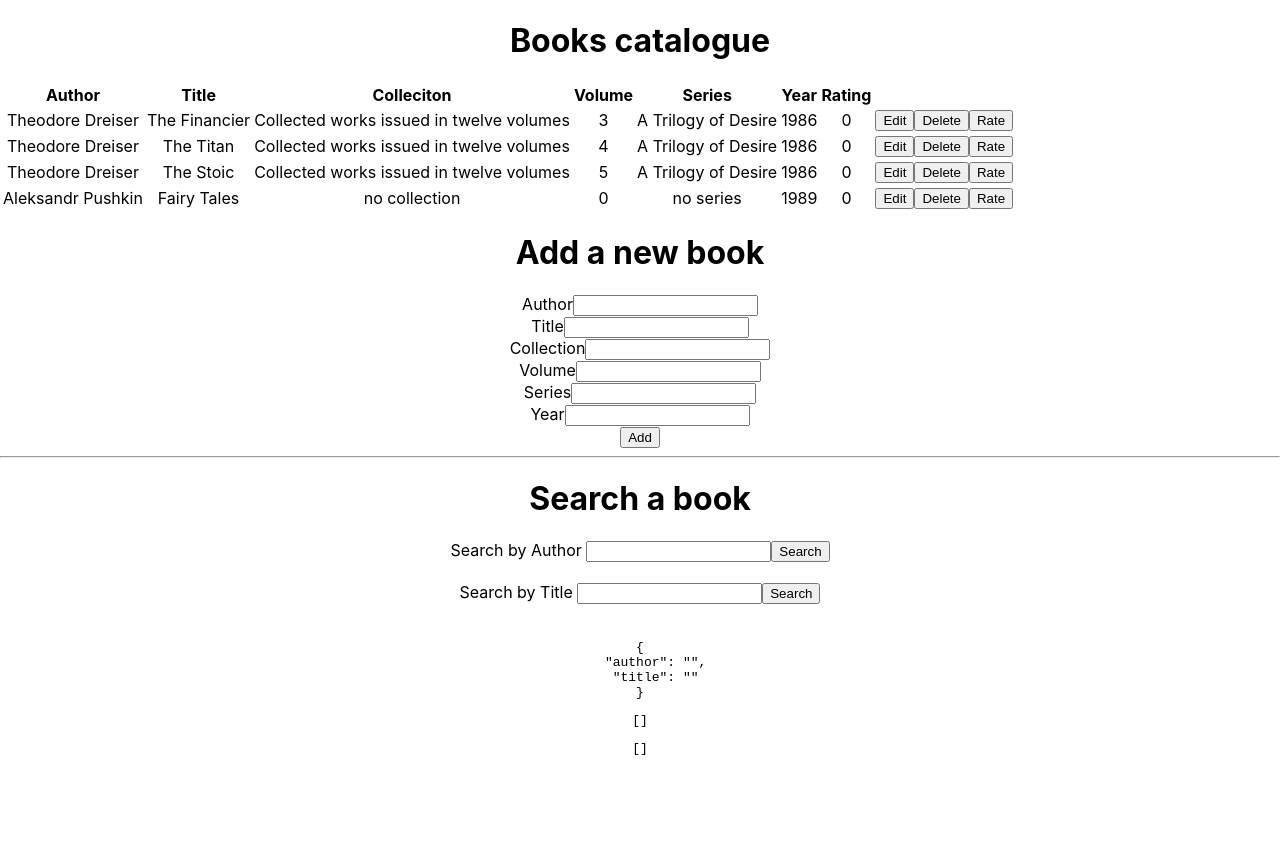
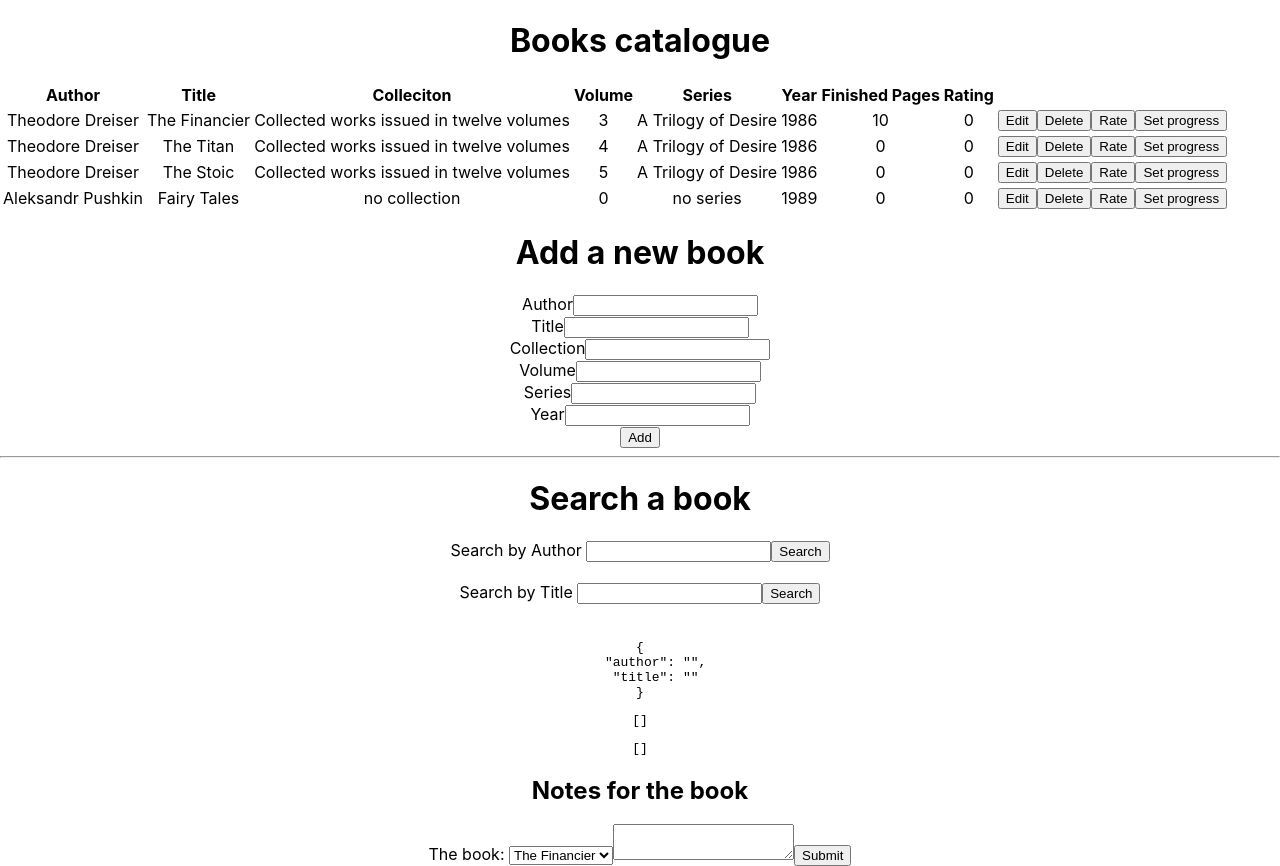
Before and after one commit to anmud/book-catalogue-app, a React (Create React App) app: page / in a window 1280 px wide. Before the commit the page ends 800 px from the top, so only its background shows below. Built offline with nearby package versions, Linux system fonts and the light colour scheme.

Commit message:
notes page

```diff
--- a/src/App.js
+++ b/src/App.js
@@ -5,6 +5,8 @@ import AddBook from './component/add-book/Component';
 import SearchBook from './component/search/Component';
 import Rating from './component/rating/Component';
 import EditBook from './component/edit-book/Component'
+import Progress from './component/progress/Component'
+import Notes from './component/notes/Component'
 
 
 function App() {
@@ -15,6 +17,8 @@ function App() {
       title: "The Financier",
       collection: "Collected works issued in twelve volumes",
       volume: 3,
+      pages: 350,
+      finishedPages: 10,
       series: "A Trilogy of Desire",
       year: 1986,
       rating: 0
@@ -25,6 +29,8 @@ function App() {
       title: "The Titan",
       collection: "Collected works issued in twelve volumes",
       volume: 4,
+      pages: 258,
+      finishedPages: 0,
       series: "A Trilogy of Desire",
       year: 1986,
       rating: 0
@@ -35,6 +41,8 @@ function App() {
       title: "The Stoic",
       collection: "Collected works issued in twelve volumes",
       volume: 5,
+      pages: 320,
+      finishedPages: 0,
       series: "A Trilogy of Desire",
       year: 1986,
       rating: 0
@@ -45,6 +53,8 @@ function App() {
       title: "Fairy Tales",
       collection: "no collection",
       volume: 0,
+      pages: 150,
+      finishedPages: 0,
       series: "no series",
       year: 1989,
       rating: 0
@@ -64,19 +74,15 @@ function App() {
 
   const [editing, setEditing] = useState(false)
 
-  const addNewBook = newBook => {
-    newBook.id = books.length + 1
-    setBooks([...books, newBook])
-  }
 
   const updateBook = ({ currentBook, id }) => {
       setEditing(false)
-      setBooks(books.map(book => (book.id === id ? currentBook : book)))
+    return  setBooks(books.map(book => (book.id === id ? currentBook : book)))
   }
 
   const editRow = book => {
     setEditing(true)
-    setCurrentBook({
+  return  setCurrentBook({
       ...currentBook,
       id: book.id,
       author: book.author,
@@ -100,7 +106,7 @@ function App() {
 
   const editRating = book => {
     setRate(true)
-    setBookToRate({
+   return setBookToRate({
       ...bookToRate,
       id: book.id,
       author: book.author,
@@ -111,36 +117,51 @@ function App() {
 
   const updateRating = ({bookToRate, id}) => {
     setRate(false)
-    setBooks(books.map(book => (book.id === bookToRate.id ? {...book, rating: bookToRate.rating} : book)))
+    return setBooks(books.map(book => (book.id === bookToRate.id ? {...book, rating: bookToRate.rating} : book)))
   }
 
-  const [booksByAuthor, setBooksByAuthor] = useState([])
-  const [booksByTitle, setBooksByTitle] = useState([])
+  const [toggleProgress, setToggleProgress] = useState(false)
 
+  const [bookInProgress, setBookInProgress] = useState({
+    id: 0,
+    author: " ",
+    title: " ",
+    pages: 0,
+    finishedPages: 0,
+  })
 
-  const searchByAutor = ({ searchValue, books }) => {
-    const bookByAutor = books.filter(book => {
-      return book.author.toLowerCase().includes(searchValue.author.toLowerCase())
+  const editProgress = book => {
+    setToggleProgress(true)
+    return setBookInProgress({
+      ...bookInProgress,
+      id: book.id,
+      author: book.author,
+      title: book.title,
+      pages: book.pages,
+      finishedPages: book.finishedPages,
     })
-    console.log("bookByAuthor", bookByAutor)
-    setBooksByTitle([])
-    return setBooksByAuthor(bookByAutor)
-
-  }
-
-  const searchByTitle = ({ searchValue, books }) => {
-    const bookByTitle = books.filter(book => {
-      return book.title.toLowerCase().includes(searchValue.title.toLowerCase())
-    })
-    console.log("bookByTitle", bookByTitle)
-    setBooksByAuthor([])
-    return setBooksByTitle(bookByTitle)
   }
 
 
-  const deleteBook = ({ books, bookId }) => {
-    setBooks(books.filter(book => book.id !== bookId))
+  const updateProgress = ({ bookInProgress, id}) => {
+   return setBooks(books.map(book =>
+    (book.id === id ? { ...book, finishedPages: bookInProgress.finishedPages } : book)))
+
+   // return countProgress(books,id)
   }
+
+  // const [percent, setPercent] = useState(0)
+
+  // const countProgress = (books,id) => {
+  //   const result = books.map(book => (
+  //     book.id === id
+  //     ? parseFloat((book.finishedPages * book.pages / 100) + " %")
+  //     : book
+  //   ))
+  //   console.log("result", result)
+  //   return parseFloat(setPercent())
+  // }
+
 
 
   return (
@@ -168,15 +189,36 @@ function App() {
               <Catalogue
                 books={books}
                 setBooks={setBooks}
-                deleteBook={deleteBook}
                 editRow={editRow}
                 editRating={editRating}
+                editProgress={editProgress}
               />
 
             </div>
 
+          )
+
+          }
+
+      </div>
+
+      <div>
+        {
+          toggleProgress ? (
+           <div>
+            <Progress
+          bookInProgress={bookInProgress}
+          setBookInProgress={setBookInProgress}
+          updateProgress={updateProgress}
+          books={books}
+          />
+          </div>
+
+          ) : (
+
+           console.log("Update your progress")
+
           )}
-
 
       </div>
 
@@ -196,22 +238,25 @@ function App() {
         ) : (
 
             <div>
-              <AddBook addNewBook={addNewBook} />
+              <AddBook
+              books={books}
+              setBooks={setBooks}
+               />
             </div>
 
           )}
       </div>
 
       <SearchBook
-        searchByAutor={searchByAutor}
-        searchByTitle={searchByTitle}
-        booksByAuthor={booksByAuthor}
-        booksByTitle={booksByTitle}
         books={books}
       />
 
-      <pre>{JSON.stringify(booksByAuthor, null, 4)}</pre>
-      <pre>{JSON.stringify(booksByTitle, null, 4)}</pre>
+      <Notes
+      books={books}
+      />
+
+
+
     </div>
   );
 }
--- a/src/component/add-book/Component.js
+++ b/src/component/add-book/Component.js
@@ -1,7 +1,7 @@
 import React, {useState} from 'react';
 
 
-function AddBook(props) {
+function AddBook({books, setBooks}) {
 
   const [newBook, setNewBook] = useState({
     id: null,
@@ -19,6 +19,11 @@ const handleInputChange = (event) => {
   setNewBook({...newBook, [name]: value})
 }
 
+const addNewBook = newBook => {
+  newBook.id = books.length + 1
+return  setBooks([...books, newBook])
+}
+
   return (
     <div className="App">
     <h1>Add a new book</h1>
@@ -29,7 +34,7 @@ const handleInputChange = (event) => {
 
            (!newBook.author || ! newBook.title || ! newBook.year)
            ? console.log("enter smth in the input")
-           : props.addNewBook(newBook)
+           : addNewBook(newBook)
            setNewBook(newBook)
          }}
         >
@@ -51,7 +56,8 @@ const handleInputChange = (event) => {
   <label>Year</label>
   <input type="text" name="year" value={newBook.year} onChange={handleInputChange} />
 <br/>
-  <button> Add </button>
+  <button type="submit"> Add </button>
+
 </form>
 <hr/>
 
--- a/src/component/books-catalogue/Component.js
+++ b/src/component/books-catalogue/Component.js
@@ -16,7 +16,11 @@ function Catalogue(props) {
 
  // })
 
- const {books, deleteBook, editRow, editRating} = props
+ const {books, setBooks, editRow, editRating, editProgress} = props
+
+ const deleteBook = ({ books, bookId }) => {
+  return setBooks(books.filter(book => book.id !== bookId))
+ }
 
 
   return (
@@ -32,6 +36,7 @@ function Catalogue(props) {
         <th>Volume</th>
         <th>Series</th>
         <th>Year</th>
+        <th>Finished Pages</th>
         <th>Rating</th>
       </tr>
     </thead>
@@ -45,11 +50,13 @@ function Catalogue(props) {
         <td>{book.volume}</td>
         <td>{book.series}</td>
         <td>{book.year}</td>
+        <td>{book.finishedPages}</td>
         <td>{book.rating}</td>
         <td>
           <button onClick={() => editRow(book)}>Edit</button>
           <button onClick={()=>deleteBook({books: books, bookId: book.id})}>Delete</button>
           <button onClick={() => editRating(book)}>Rate</button>
+          <button onClick={() => editProgress(book)}>Set progress</button>
         </td>
       </tr>
         ))
--- a/src/component/edit-book/Component.js
+++ b/src/component/edit-book/Component.js
@@ -1,9 +1,9 @@
-import React, {useState} from 'react';
+import React  from 'react';
 
 
 function EditBook(props) {
 
-    const { currentBook, setCurrentBook, editing, setEditing, updateBook } = props
+    const { currentBook, setCurrentBook,  setEditing, updateBook } = props
 
     const handleInputChange = (event) => {
         const { name, value } = event.target
--- /dev/null
+++ b/src/component/notes/Component.js
@@ -0,0 +1,35 @@
+import React, {useState}  from 'react';
+import NotesContainer from './NotesContainer'
+
+
+
+function Notes({books}) {
+
+    const [allNotes, setAllNotes] = useState([
+        {
+            id: 1,
+            bookTitle: 'The Titan',
+            note: "The most informative book",
+        }
+    ])
+
+    const updateNotes = (note) => {
+     note.id = allNotes.length + 1
+     return setAllNotes([...allNotes, note])
+    }
+
+    console.log("all notes", allNotes)
+
+  return (
+      <div>
+
+          <NotesContainer
+          books={books}
+          updateNotes={updateNotes}
+          />
+
+      </div>
+  );
+}
+
+export default Notes;
--- /dev/null
+++ b/src/component/notes/NotesContainer.js
@@ -0,0 +1,57 @@
+import React, {useState}  from 'react';
+
+
+function NotesContainer({books, updateNotes}) {
+
+    const [note, setNote] = useState({
+
+        id: 0,
+        bookTitle: '',
+        note: "",
+
+    })
+
+    const handleChange = event => {
+    const {name, value} = event.target
+    setNote({...note, [name]: value})
+    }
+
+
+
+  return (
+    <div>
+
+     <h2>Notes for the book</h2>
+
+          <div>
+
+                <form onSubmit={event => {
+                    event.preventDefault()
+                    updateNotes(note)
+                }}>
+
+                <label>The book: </label>
+                <select
+                    value={note.bookTitle}
+                    onChange={handleChange}
+                    name="bookTitle">
+                    {
+                        books.map(book => <option key={book.id} value={book.title}> {book.title}</option>)
+                    }
+                </select>
+
+
+                <textarea name="note" value={note.note}
+                    onChange={handleChange} />
+
+                <button>Submit</button>
+
+            </form>
+
+          </div>
+
+    </div>
+  );
+}
+
+export default NotesContainer;
--- /dev/null
+++ b/src/component/progress/Component.js
@@ -0,0 +1,36 @@
+import React  from 'react';
+
+
+
+function Progress({bookInProgress, setBookInProgress, updateProgress, books,   }) {
+
+const handleInputChange = event => {
+    const {name, value} = event.target
+    setBookInProgress({...bookInProgress, [name]: value})
+}
+
+
+  return (
+    <div>
+
+     <h2>How many pages of this book have you already read?</h2>
+     <div>
+
+       <p>{bookInProgress.author} : "{bookInProgress.title}"</p>
+
+     </div>
+
+
+     <input type="text" name="finishedPages" value={bookInProgress.finishedPages} onChange={handleInputChange} />
+     <button onClick={() => updateProgress({bookInProgress: bookInProgress, id: bookInProgress.id})}>Update progress</button>
+
+
+
+     <p>You've already read {bookInProgress.finishedPages} from {bookInProgress.pages} pages</p>
+     {/* <p>Progress: {percent}</p> */}
+   <hr/>
+    </div>
+  );
+}
+
+export default Progress;
--- a/src/component/rating/Component.js
+++ b/src/component/rating/Component.js
@@ -2,7 +2,7 @@ import React  from 'react';
 
 
 
-function Rating({ bookToRate, setBookToRate, updateRating}) {
+function Rating({ bookToRate, setBookToRate, updateRating, rate, setRate}) {
 
 
   const handleInputChange = (event) => {
@@ -20,6 +20,7 @@ function Rating({ bookToRate, setBookToRate, updateRating}) {
       <br />
       <input type="text" name="rating" value={bookToRate.rating} onChange={handleInputChange} />
       <button onClick={() => updateRating({bookToRate: bookToRate, id: bookToRate.id})}>Rate</button>
+      <button onClick={() => setRate(false)}>Cancel</button>
       <br />
 
 
```
Also changed, not shown: src/component/search/Component.js (+30 -7 lines).
